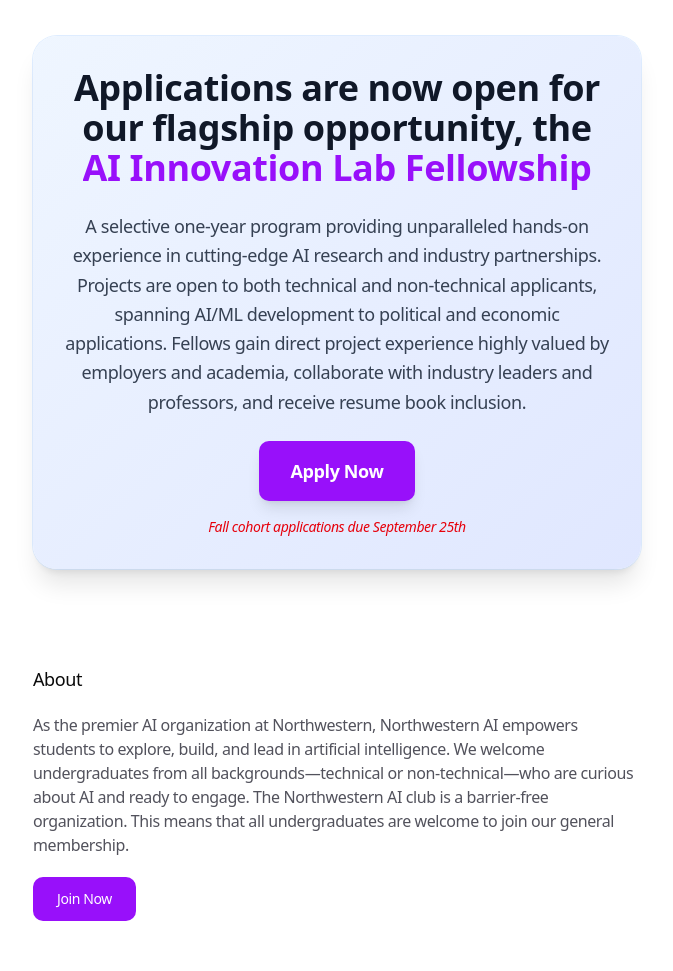
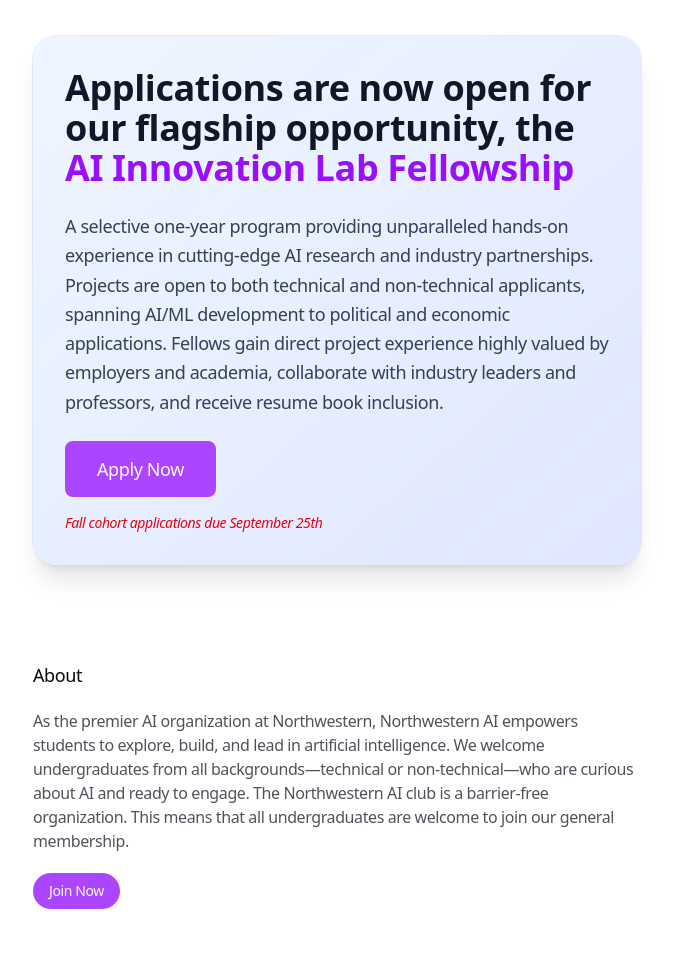
Before and after one commit to alexsafayan/nu-ai-club-website, a Next.js app: page / in a window 1280 px wide. Shown: the part 124-1095 px from the top of the page, without its empty margins (303-976 px from the left). Built offline with nearby package versions, Linux system fonts and the light colour scheme.

Commit message:
use magnetic buttons and fix join now links

```diff
--- a/app/page.tsx
+++ b/app/page.tsx
@@ -140,7 +140,7 @@
             >
                 <div className="relative rounded-3xl bg-gradient-to-br from-blue-50 to-indigo-100 p-8 shadow-xl ring-1 ring-blue-200/50 dark:from-blue-950/30 dark:to-indigo-950/30 dark:ring-blue-800/30">
                 <Spotlight/>
-                    <div className="text-center">
+                    <div className="">
                         <motion.h2
                             initial={{ opacity: 0, y: 20 }}
                             animate={{ opacity: 1, y: 0 }}
@@ -171,14 +171,15 @@
                             transition={{ delay: 0.4 }}
                             className="space-y-4"
                         >
+                            <MagneticButton asChild size="lg">
                                 <a
                                     href="https://docs.google.com/forms/d/e/1FAIpQLScTtuPiGqG7Z1Uc5o1mZVqEX7Zq_x-tTljKIT0SDTE-MAEKAw/viewform?usp=sharing&ouid=113293324627676648343"
                                     target="_blank"
                                     rel="noopener noreferrer"
-                                className="inline-flex items-center rounded-lg bg-purple-600 px-8 py-4 text-lg font-semibold text-white shadow-lg hover:bg-purple-700"
                                 >
                                     Apply Now
                                 </a>
+                            </MagneticButton>
 
                             <p className="text-sm font-medium text-red-600 dark:text-red-400">
                                 <em>Fall cohort applications due September 25th</em>
@@ -197,16 +198,15 @@
                     <p className="mb-5 text-zinc-600 dark:text-zinc-400">
                         As the premier AI organization at Northwestern, Northwestern AI empowers students to explore, build, and lead in artificial intelligence. We welcome undergraduates from all backgrounds—technical or non-technical—who are curious about AI and ready to engage. The Northwestern AI club is a barrier-free organization. This means that all undergraduates are welcome to join our general membership.
                     </p>
-                    <div className="flex">
+                    <MagneticButton asChild>
                         <a
-                            href="https://docs.google.com/forms/d/1BadFZ2vvcP_v8HAyr4KDqdJkgrFETc6Hu2fJQgOSiEc/edit"
+                            href="https://docs.google.com/forms/d/e/1FAIpQLSeo3i0SPp0g1f4R6-QM7Bb6Tjc6GVQLspG1MzUXIn3fx0s4Kw/viewform?usp=sharing&ouid=113293324627676648343"
                             target="_blank"
                             rel="noopener noreferrer"
-                            className="inline-flex items-center rounded-lg bg-purple-600 px-6 py-3 text-sm font-medium text-white transition-all duration-200 hover:bg-purple-700"
                         >
                             Join Now
                         </a>
-                    </div>
+                    </MagneticButton>
                 </div>
             </motion.section>
 
@@ -292,7 +292,7 @@
                         <div className="flex">
                             <MagneticButton asChild>
                                 <a
-                                    href="https://docs.google.com/forms/d/1BadFZ2vvcP_v8HAyr4KDqdJkgrFETc6Hu2fJQgOSiEc/edit"
+                                    href="https://docs.google.com/forms/d/e/1FAIpQLSeo3i0SPp0g1f4R6-QM7Bb6Tjc6GVQLspG1MzUXIn3fx0s4Kw/viewform?usp=sharing&ouid=113293324627676648343"
                                     target="_blank"
                                     rel="noopener noreferrer"
                                 >
--- a/components/ui/button.tsx
+++ b/components/ui/button.tsx
@@ -25,7 +25,7 @@
             size: {
                 default: "h-9 px-4 py-2 has-[>svg]:px-3",
                 sm: "h-8 rounded-md gap-1.5 px-3 has-[>svg]:px-2.5",
-                lg: "h-10 rounded-md px-6 has-[>svg]:px-4",
+                lg: "h-14 rounded-md px-8 has-[>svg]:px-4 text-lg",
                 icon: "size-9",
             },
         },
--- a/components/ui/magnetic-button.tsx
+++ b/components/ui/magnetic-button.tsx
@@ -10,6 +10,7 @@
     intensity?: number
     range?: number
     springOptions?: any
+    actionArea?: 'self' | 'parent' | 'global'
 }
 
 export function MagneticButton({
@@ -18,6 +19,7 @@
     intensity = 0.3,
     range = 100,
     springOptions = { bounce: 0 },
+    actionArea = 'self',
     ...props
 }: MagneticButtonProps) {
     return (
@@ -25,6 +27,7 @@
             intensity={intensity}
             range={range}
             springOptions={springOptions}
+            actionArea={actionArea}
         >
             <Button
                 variant="magnetic"
--- a/components/ui/magnetic.tsx
+++ b/components/ui/magnetic.tsx
@@ -16,6 +16,7 @@
     range?: number
     actionArea?: 'self' | 'parent' | 'global'
     springOptions?: SpringOptions
+    className?: string
 }
 
 export function Magnetic({
@@ -24,6 +25,7 @@
     range = 100,
     actionArea = 'self',
     springOptions = SPRING_CONFIG,
+    className,
 }: MagneticProps) {
     const [isHovered, setIsHovered] = useState(false)
     const ref = useRef<HTMLDivElement>(null)
@@ -36,6 +38,7 @@
 
     useEffect(() => {
         const calculateDistance = (e: MouseEvent) => {
+            console.log(e)
             if (ref.current) {
                 const rect = ref.current.getBoundingClientRect()
                 const centerX = rect.left + rect.width / 2
@@ -105,6 +108,7 @@
                 x: springX,
                 y: springY,
             }}
+            className={['inline-block', className].filter(Boolean).join(' ')}
         >
             {children}
         </motion.div>
```
Lines whose indentation alone changed are shown as unchanged.
